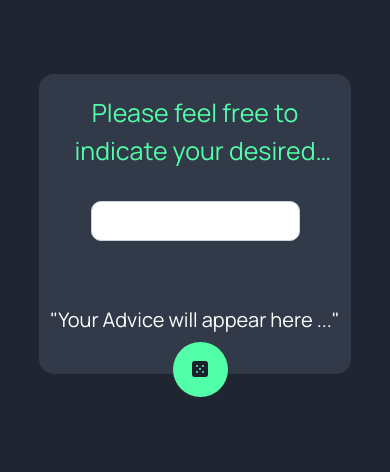
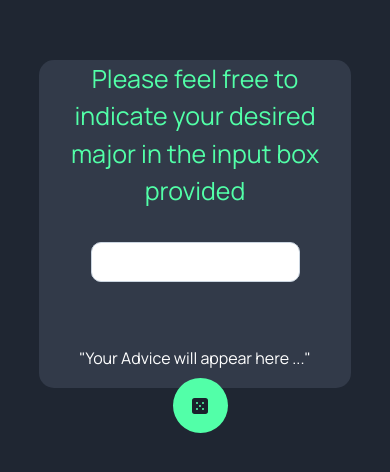
Before and after one commit to lo0oleta/advice_generator_app, a Next.js app: page / in a window 390 px wide. Shown: the part 198-670 px from the top of the page. Built offline with nearby package versions, Linux system fonts and the light colour scheme.

Commit message:
fix style to be more responsive

```diff
--- a/src/componants/Wrapper.tsx
+++ b/src/componants/Wrapper.tsx
@@ -71,7 +71,7 @@ const Wrapper = () => {
       borderRadius="15px"
     >
       <Flex color="brand.header" marginStart={5} marginEnd={5}>
-        <Text fontSize={25} noOfLines={2} textAlign="center" maxW="100%">
+        <Text fontSize={25} textAlign="center" maxW="100%">
           Please feel free to indicate your desired major in the input box
           provided
         </Text>
@@ -108,7 +108,7 @@ const Wrapper = () => {
             type="submit"
             className={className}
             position="absolute"
-            bottom="-22.5px"
+            bottom="-45px"
             left="calc(50% - 22.5px)"
             bg="brand.header"
             borderRadius="50%"
@@ -125,7 +125,7 @@ const Wrapper = () => {
       </Formik>
       <Flex color="brand.header"></Flex>
       <Text
-        fontSize={["20px", "24px", "28px"]}
+        fontSize={["16px", "18px", "20px"]}
         maxW="95%"
         textAlign="center"
         pb="6%"
```
